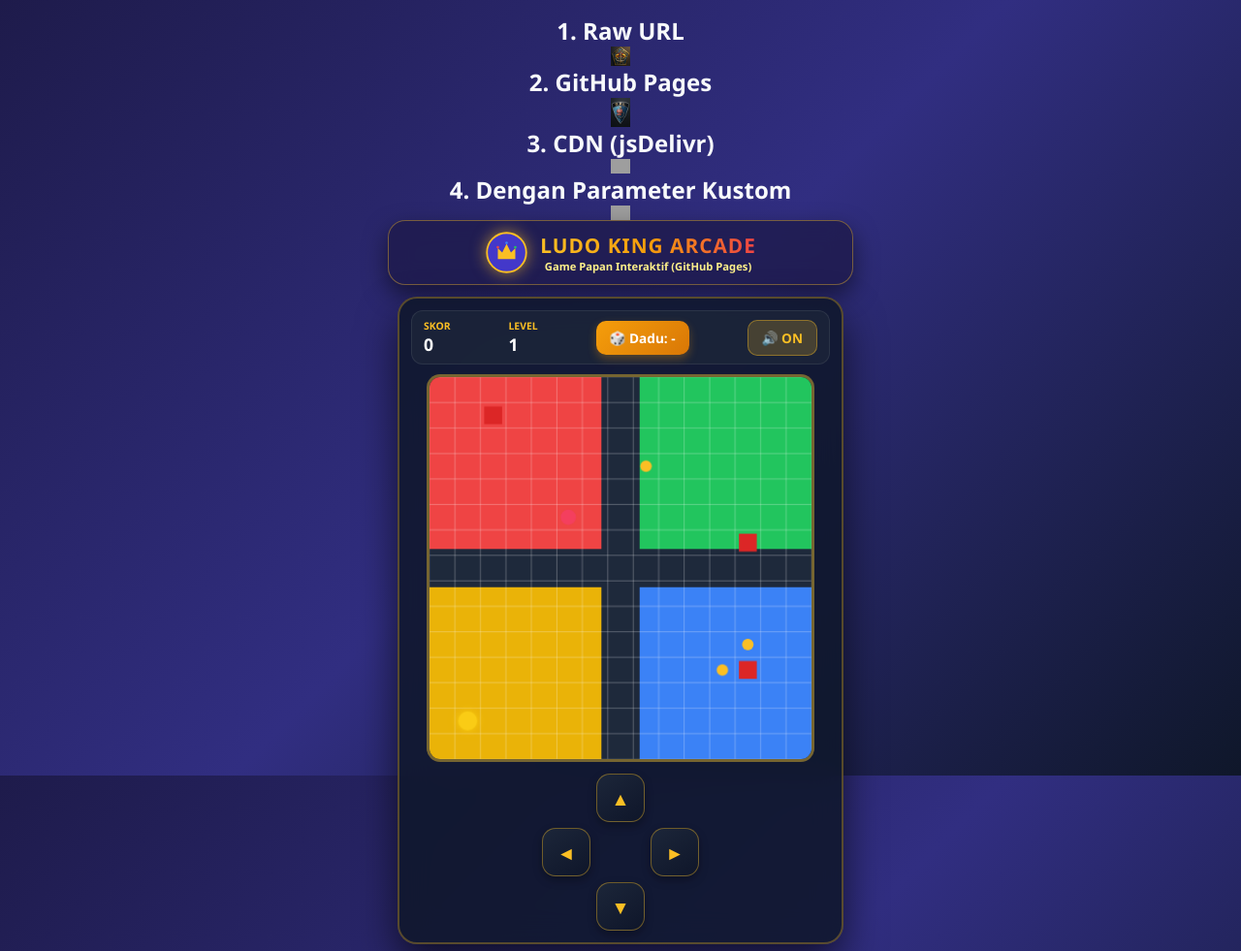
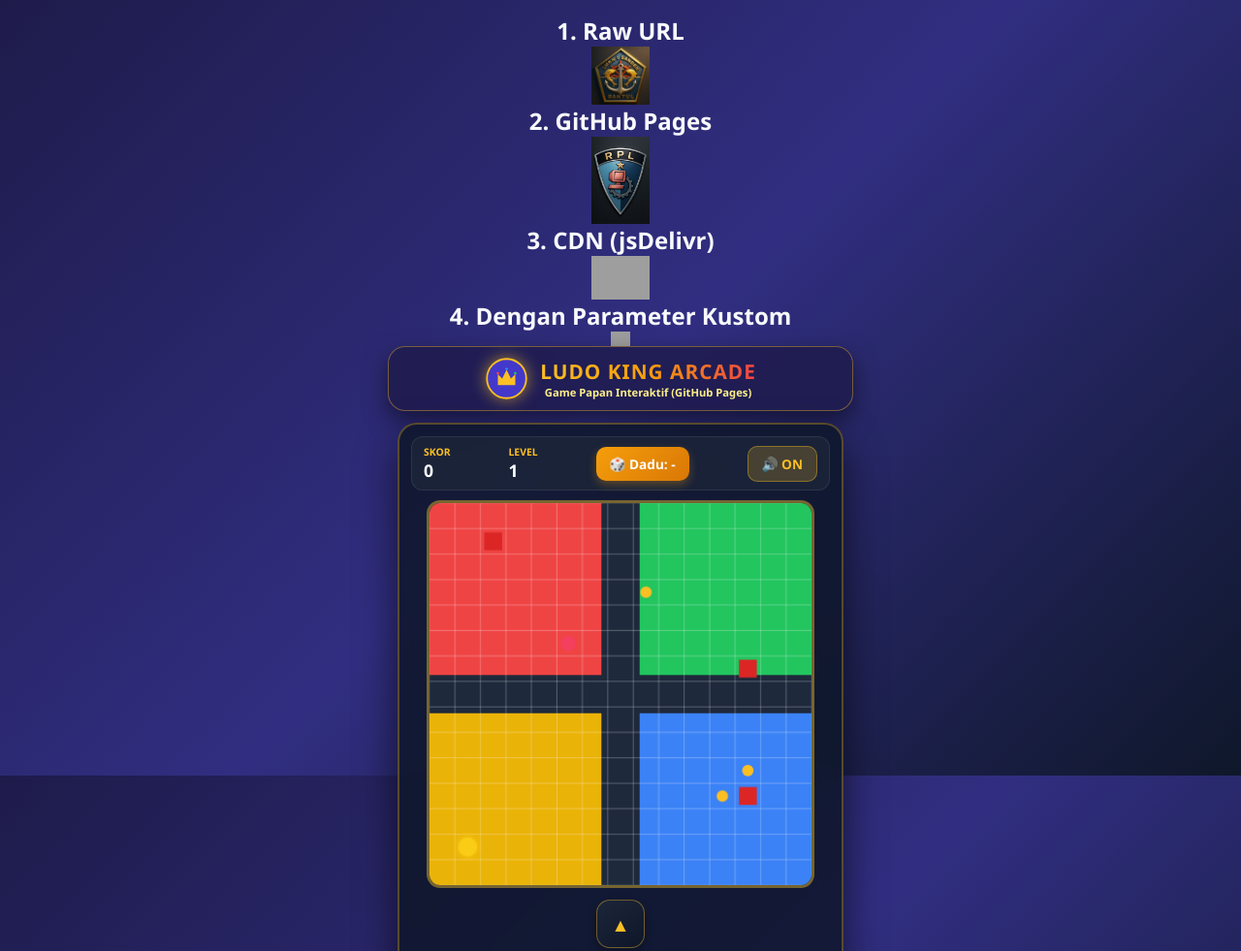
Before and after one commit to brigittalestari332-wq/Ludo, a plain HTML site: page index.html in a window 1280 px wide. Shown: the top 981 px of the page at 97% size. Drawn offline with Linux system fonts and the light colour scheme; grey boxes are pictures that could not be loaded.

Commit message:
Update index.html

```diff
--- a/index.html
+++ b/index.html
@@ -5,13 +5,13 @@
 </head>
 <body>
     <h2>1. Raw URL</h2>
-    <img src="https://github.com/brigittalestari332-wq/Ludo/blob/main/IMG-20260728-WA0025.jpg" width="20">
+    <img src="https://github.com/brigittalestari332-wq/Ludo/blob/main/IMG-20260728-WA0025.jpg" width="60">
 
     <h2>2. GitHub Pages</h2>
-    <img src="https://github.com/brigittalestari332-wq/Ludo/blob/main/IMG-20260728-WA0026.jpg" width="20">
+    <img src="https://github.com/brigittalestari332-wq/Ludo/blob/main/IMG-20260728-WA0026.jpg" width="60">
 
 <h2>3. CDN (jsDelivr)</h2>
-    <img src="https://https://brigittalestari332-wq.github.io/Ludo/IMG-20260728-WA0027.jpg" width="20">
+    <img src="https://https://brigittalestari332-wq.github.io/Ludo/IMG-20260728-WA0027.jpg" width="60">
 
     <h2>4. Dengan Parameter Kustom</h2>
     <img src="https:///image.jpg?raw=true" width="20">
```
